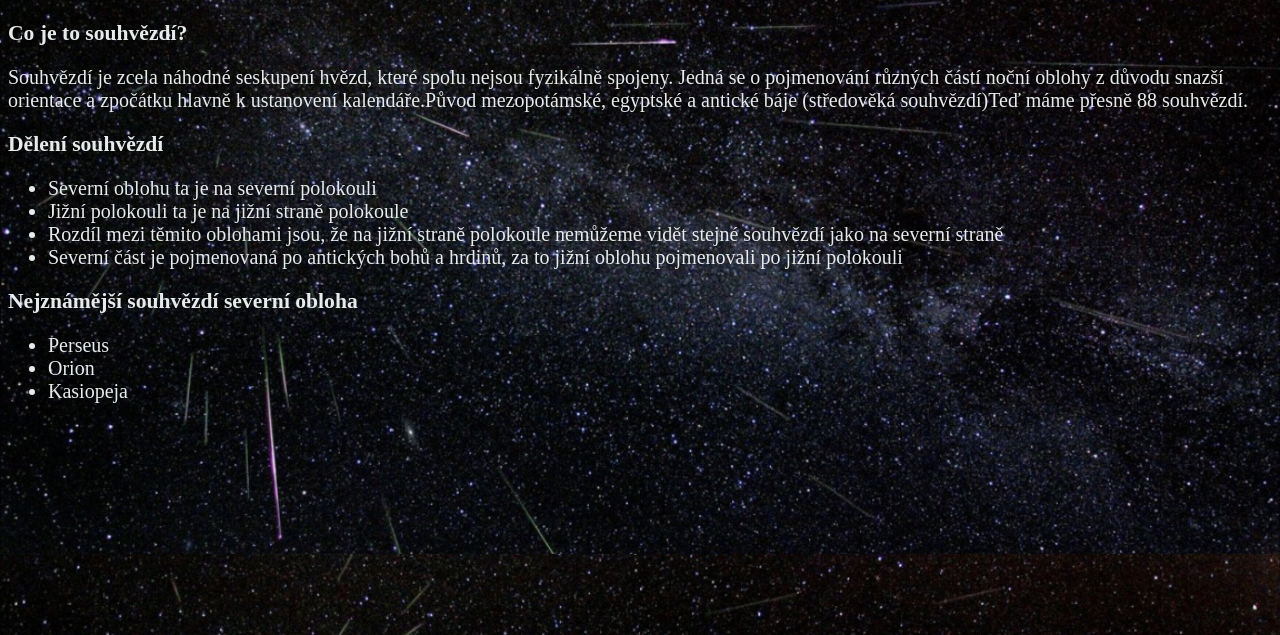
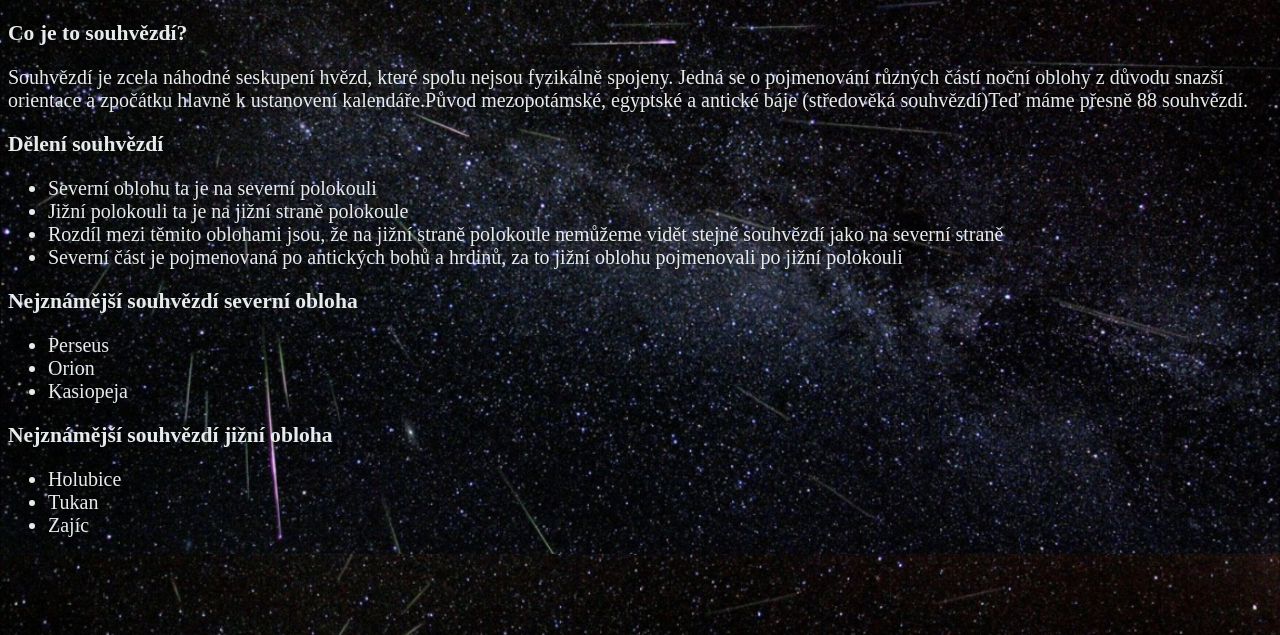
Before and after one commit to jakubmichalko1/CLG-T1, a plain HTML site: page projekt vesmir/souhvezdi.html in a window 1280 px wide. Shown: the part 165-800 px from the top of the page. Drawn offline with Linux system fonts and the light colour scheme.

Commit message:
Update souhvezdi.html

```diff
--- a/projekt vesmir/souhvezdi.html
+++ b/projekt vesmir/souhvezdi.html
@@ -38,6 +38,14 @@
             <li>Orion</li>
             <li>Kasiopeja</li>
         </ul>
+    </div>
+    <div>
+        <h2> Nejznámější souhvězdí jižní obloha</h2>
+        <ul>
+            <li> Holubice</li>
+            <li>Tukan</li>
+            <li>Zajíc</li>
+        </ul>
 
     </div>
 </body>
```
